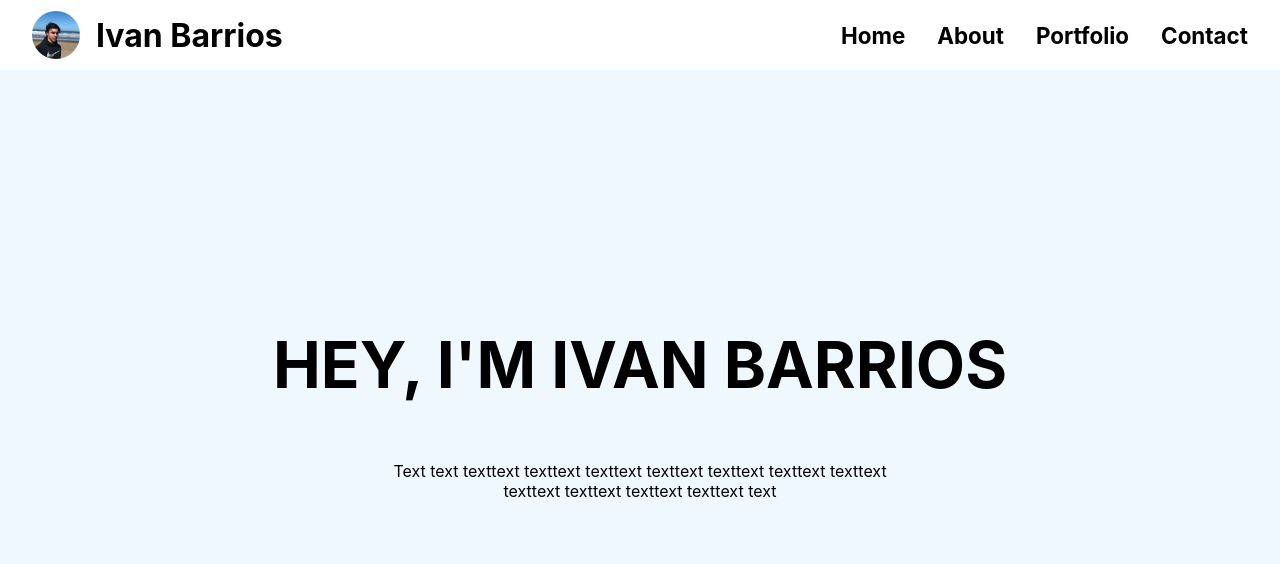
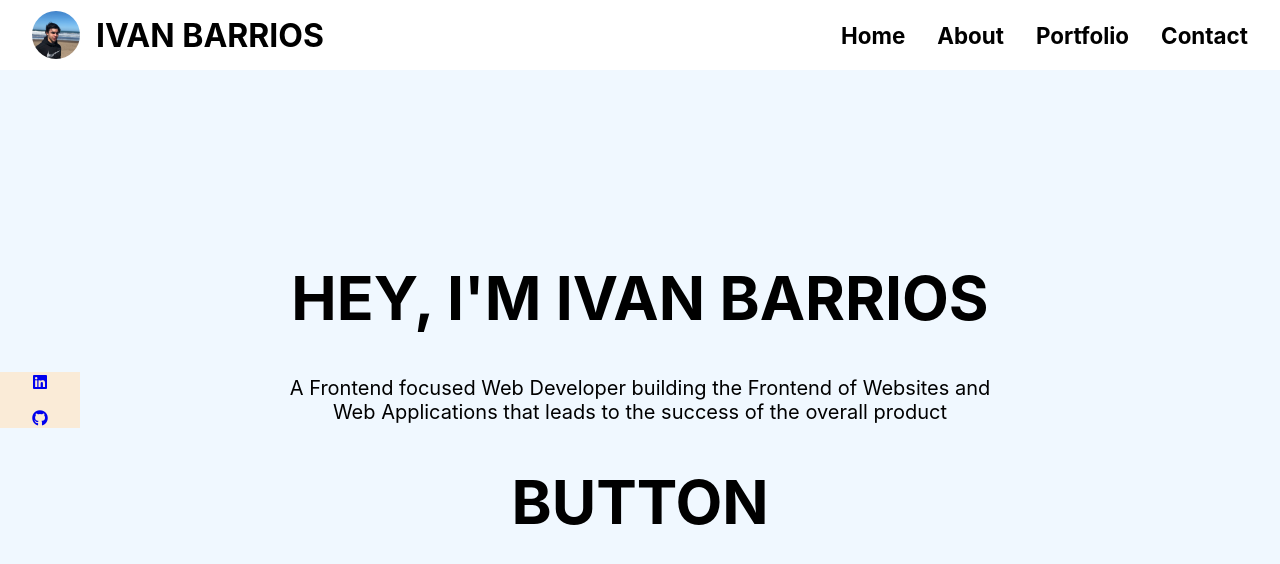
Before and after one commit to ivan-barrios/my-portfolio, a React (Create React App) app: page / in a window 1280 px wide. Shown: the top 564 px of the page. Built offline with nearby package versions, Linux system fonts and the light colour scheme.

Commit message:
social links in home

```diff
--- a/public/index.html
+++ b/public/index.html
@@ -13,6 +13,7 @@
     <link rel="icon" type="image/png" sizes="16x16" href="/favicon-16x16.png">
     <link rel="manifest" href="/site.webmanifest">
     <title>Ivan Barrios Portfolio</title>
+    <script src="https://kit.fontawesome.com/05da6133d9.js" crossorigin="anonymous"></script>
   </head>
   <body>
     <noscript>You need to enable JavaScript to run this app.</noscript>
--- a/src/components/Home.js
+++ b/src/components/Home.js
@@ -3,12 +3,33 @@ import "./styles/home.css";
 const Home = () => {
   return (
     <div className="home">
+      <div className="social">
+        <div>
+          <a
+            href="https://www.linkedin.com/in/ivan-barrios-030b7721a/"
+            target="_blank"
+            rel="noreferrer"
+          >
+            <i className="fa-brands fa-linkedin"></i>
+          </a>
+        </div>
+        <div>
+          <a
+            href="https://github.com/ivan-barrios/"
+            target="_blank"
+            rel="noreferrer"
+          >
+            <i className="fa-brands fa-github"></i>
+          </a>
+        </div>
+      </div>
       <h1>HEY, I'M IVAN BARRIOS</h1>
       <p>
-        Text text texttext texttext texttext texttext texttext texttext texttext
+        A Frontend focused Web Developer building the Frontend of Websites and
         <br />
-        texttext texttext texttext texttext text
+        Web Applications that leads to the success of the overall product
       </p>
+      <h1>BUTTON</h1>
     </div>
   );
 };
--- a/src/components/Navbar.js
+++ b/src/components/Navbar.js
@@ -16,28 +16,30 @@ const Navbar = ({ setShowMenu, showMenu }) => {
           src={require("../images/me.jpeg")}
           alt="Ivan Barrios"
         />
-        <h1>Ivan Barrios</h1>
+        <h1>IVAN BARRIOS</h1>
       </div>
       <div className="header-main">
         <ul className="header-links">
           {links.map((link) => (
-            <li>
+            <li key={link.name}>
               <a href={link.name}>{link.name}</a>
             </li>
           ))}
         </ul>
         {showMenu ? (
-          <ion-icon
-            size="large"
-            name="close-outline"
-            onClick={() => setShowMenu(!showMenu)}
-          ></ion-icon>
+          <div className="nav-icon">
+            <i
+              className="fa-solid fa-xmark"
+              onClick={() => setShowMenu(!showMenu)}
+            ></i>
+          </div>
         ) : (
-          <ion-icon
-            size="large"
-            name="menu-outline"
-            onClick={() => setShowMenu(!showMenu)}
-          ></ion-icon>
+          <div className="nav-icon">
+            <i
+              className="fa-solid fa-bars"
+              onClick={() => setShowMenu(!showMenu)}
+            ></i>
+          </div>
         )}
       </div>
     </nav>
--- a/src/components/styles/home.css
+++ b/src/components/styles/home.css
@@ -1,3 +1,13 @@
+.social {
+    background-color: antiquewhite;
+    width: 5rem;
+    position: absolute;
+    left: 0;
+    display: flex;
+    flex-direction: column;
+    gap: 1rem;
+}
+
 .home {
     background-color: aliceblue;
     width: 100vw;
@@ -9,5 +19,36 @@
 }
 
 .home > h1 {
-    font-size: 4rem;
+    font-size: 3.8rem;
+    text-align: center;
 }
+
+.home > p {
+    text-align: center ;
+    font-size: 20px;
+    margin: 0 2rem 0 2rem;
+}
+
+@media (max-width:900px) {
+    .social {
+        display: none;
+    }
+
+    .home {
+        justify-content: start;
+        padding-top: 10rem;
+    }
+
+    .home > h1 {
+        font-size: 3rem;
+    }
+    .home > p {
+        font-size: 18px;
+    }
+}
+
+@media (max-width: 600px) {
+    .home {
+        height: 50vh;
+    }
+}
--- a/src/components/styles/navbar.css
+++ b/src/components/styles/navbar.css
@@ -54,8 +54,9 @@ nav {
     color: #facf0f;
 }
 
-ion-icon {
+.nav-icon {
     display: none;
+    font-size: 2rem;
     align-self: center;
     cursor: pointer;
 }
@@ -73,7 +74,7 @@ ion-icon {
     .header-links {
         display: none;
     }
-    ion-icon {
+    .nav-icon {
         display: block;
     }
 
```
